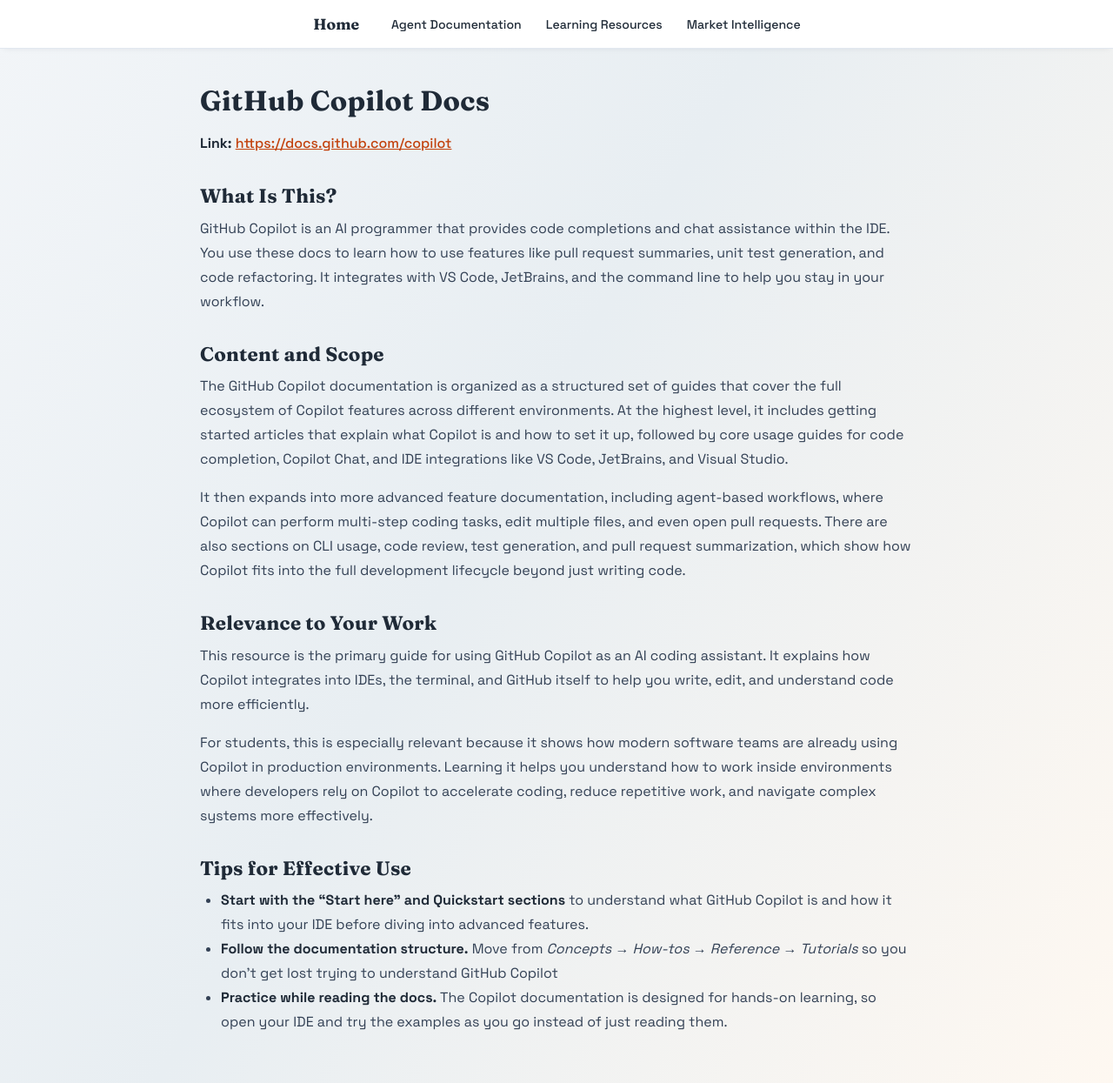
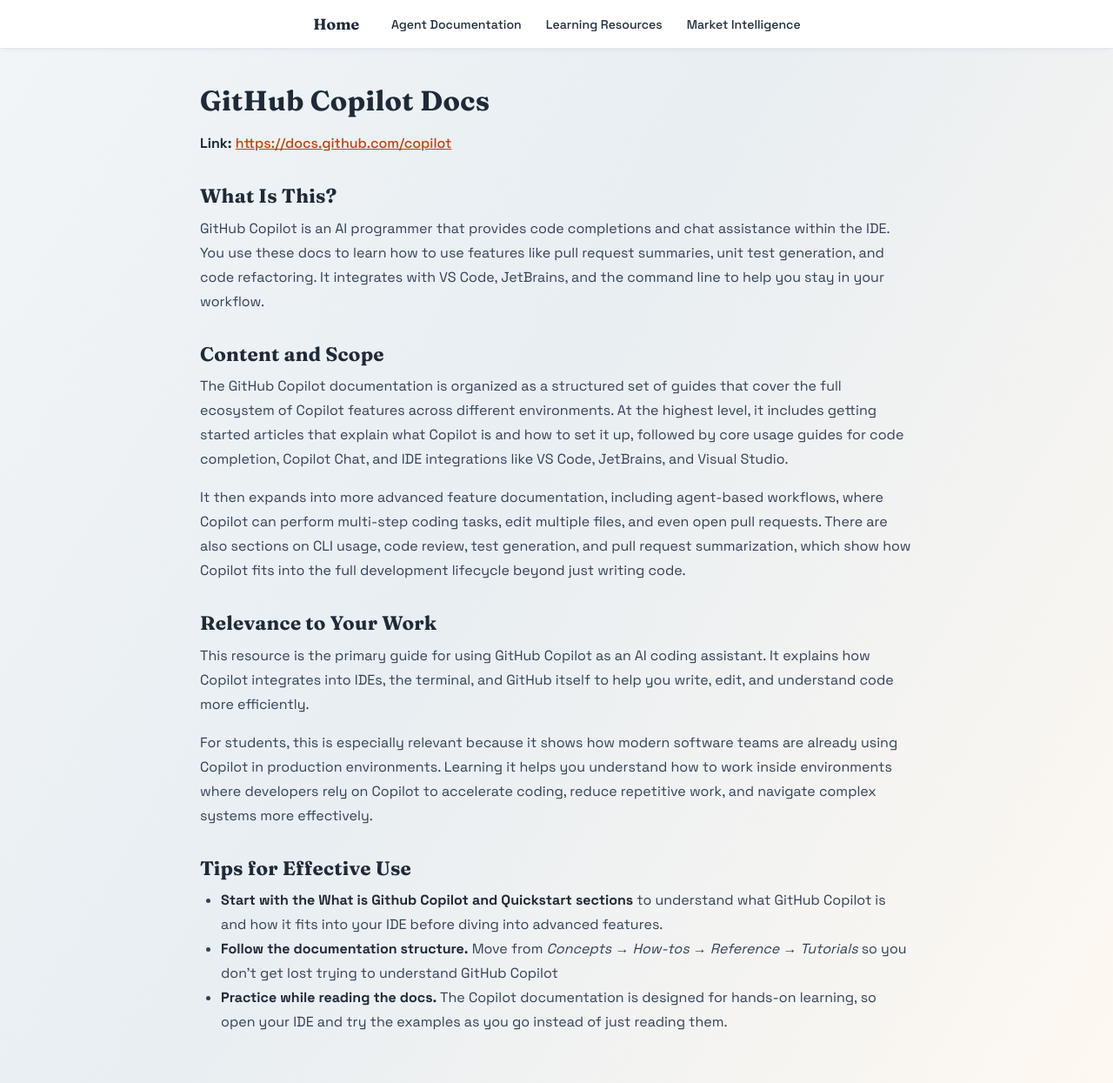
Before and after one commit to neilchattopadhyay123/IRG, a Jekyll site: the page built from agent-documentation/github-copilot.md, in a window 1280 px wide and 1245 px high. Shown: the whole window at 87% size. Built offline with Jekyll 4.4.1, drawn with Linux system fonts in a browser that asks for light colours.

Commit message:
Update start with recommendations for github copilot

```diff
--- a/agent-documentation/github-copilot.md
+++ b/agent-documentation/github-copilot.md
@@ -25,6 +25,6 @@
 
 ## Tips for Effective Use
 
-- **Start with the “Start here” and Quickstart sections** to understand what GitHub Copilot is and how it fits into your IDE before diving into advanced features.
+- **Start with the What is Github Copilot and Quickstart sections** to understand what GitHub Copilot is and how it fits into your IDE before diving into advanced features.
 - **Follow the documentation structure.** Move from *Concepts → How-tos → Reference → Tutorials* so you don't get lost trying to understand GitHub Copilot
 - **Practice while reading the docs.** The Copilot documentation is designed for hands-on learning, so open your IDE and try the examples as you go instead of just reading them.
```
